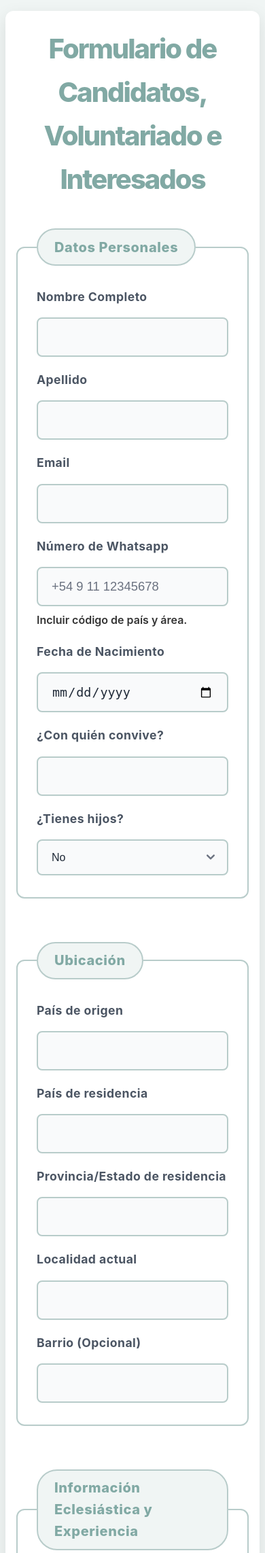
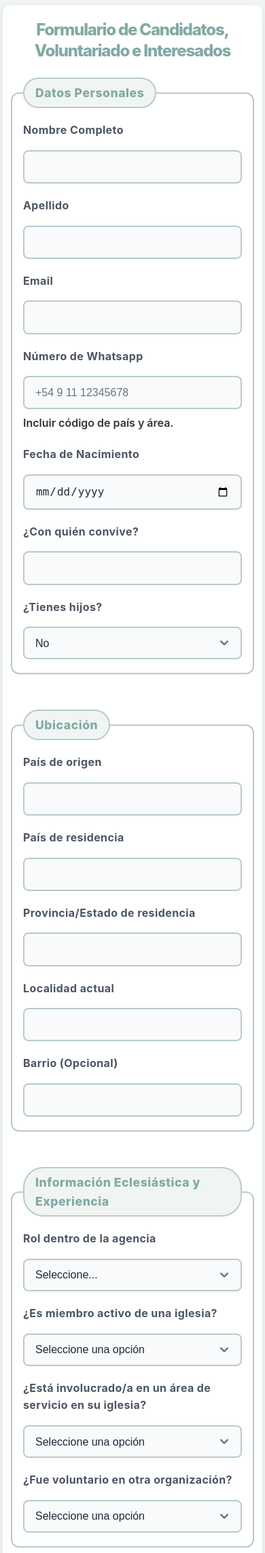
Before and after one commit to ArielRomero93/SistemaHUT_v2, a Django app: page /aspirantes/ in a window 390 px wide; the page is wider, and only the part inside the window is pictured. Shown: the top 2285 px of that part at 68% size. Run offline with Django 4.2, Linux system fonts and the light colour scheme; data comes from the database, SQL or seed files in the repository.

Commit message:
formulario de voluntarios responsivo

```diff
--- a/inscripciones/templates/publico/formulario_voluntario.html
+++ b/inscripciones/templates/publico/formulario_voluntario.html
@@ -332,25 +332,28 @@
         /* --- MEDIA QUERY PARA DISPOSITIVOS MÓVILES Y TABLETS --- */
         @media (max-width: 768px) {
             body {
-                padding: 0.5rem;
+                padding: 0.25rem;
             }
             .form-container {
-                padding: 1.5rem 1rem;
-                margin: 0.5rem auto;
-                border-radius: 12px;
+                padding: 1.25rem 0.75rem;
+                margin: 0.25rem auto;
+                border-radius: 10px;
+                box-shadow: 0 4px 12px rgba(0, 0, 0, 0.08);
+            }
+            h2.main-title {
+                font-size: 1.5rem;
+                margin-bottom: 1.5rem;
+                line-height: 1.3;
             }
             fieldset {
-            border: 2px solid var(--color-borde);
-            padding: 2rem 1.75rem;
-            border-radius: 12px;
-            display: flex;
-            flex-direction: column;
-            gap: 1.75rem;
-            margin-bottom: 2rem;
-            background: #fff;
-            box-shadow: 0 1px 3px rgba(0,0,0,0.02);
-            transition: border-color 0.3s;
-        }
+                padding: 1.25rem 1rem;
+                gap: 1.25rem;
+                margin-bottom: 1.25rem;
+            }
+            legend {
+                font-size: 1.1rem;
+                padding: 0.4rem 1rem;
+            }
             .grid-columns {
                 grid-template-columns: 1fr;
                 gap: 1.25rem;
@@ -358,31 +361,41 @@
             .areas-interes-grid {
                 grid-template-columns: 1fr;
             }
-            h2.main-title {
-            text-align: center;
-            color: var(--color-principal);
-            margin-bottom: 2.5rem;
-            font-weight: 800;
-            font-size: 2.5rem;
-            letter-spacing: -0.05em;
-        }
-            input, select, textarea {
+            label {
+                font-size: 1rem;
+            }
+            input[type="text"],
+            input[type="email"],
+            input[type="date"],
+            input[type="tel"],
+            select,
+            textarea {
                 font-size: 16px; /* Evita el zoom automático en iOS */
+                padding: 0.85rem 1rem;
+            }
+            .area-checkbox-item {
+                padding: 1rem;
+            }
+            .area-checkbox-item span {
+                font-size: 1rem;
+            }
+            .terminos-container {
+                padding: 1.25rem;
+                font-size: 0.95rem;
+                line-height: 1.6;
+            }
+            .terminos-container p {
+                word-break: break-word;
             }
             button[type="submit"] {
-            background-color: var(--color-principal);
-            color: white;
-            padding: 1.2rem 3.5rem;
-            border: none;
-            border-radius: 30px;
-            cursor: pointer;
-            font-size: 1.25rem;
-            font-weight: 800;
-            letter-spacing: 0.05em;
-            text-transform: uppercase;
-            transition: all 0.3s cubic-bezier(0.4, 0, 0.2, 1);
-            box-shadow: 0 4px 6px -1px rgba(129, 169, 164, 0.3), 0 2px 4px -1px rgba(129, 169, 164, 0.15);
-        }
+                width: 100%;
+                padding: 1.1rem;
+                font-size: 1.1rem;
+                border-radius: 12px;
+            }
+            input[type="file"] {
+                font-size: 0.95rem;
+            }
         }
     </style>
 </head>
```
